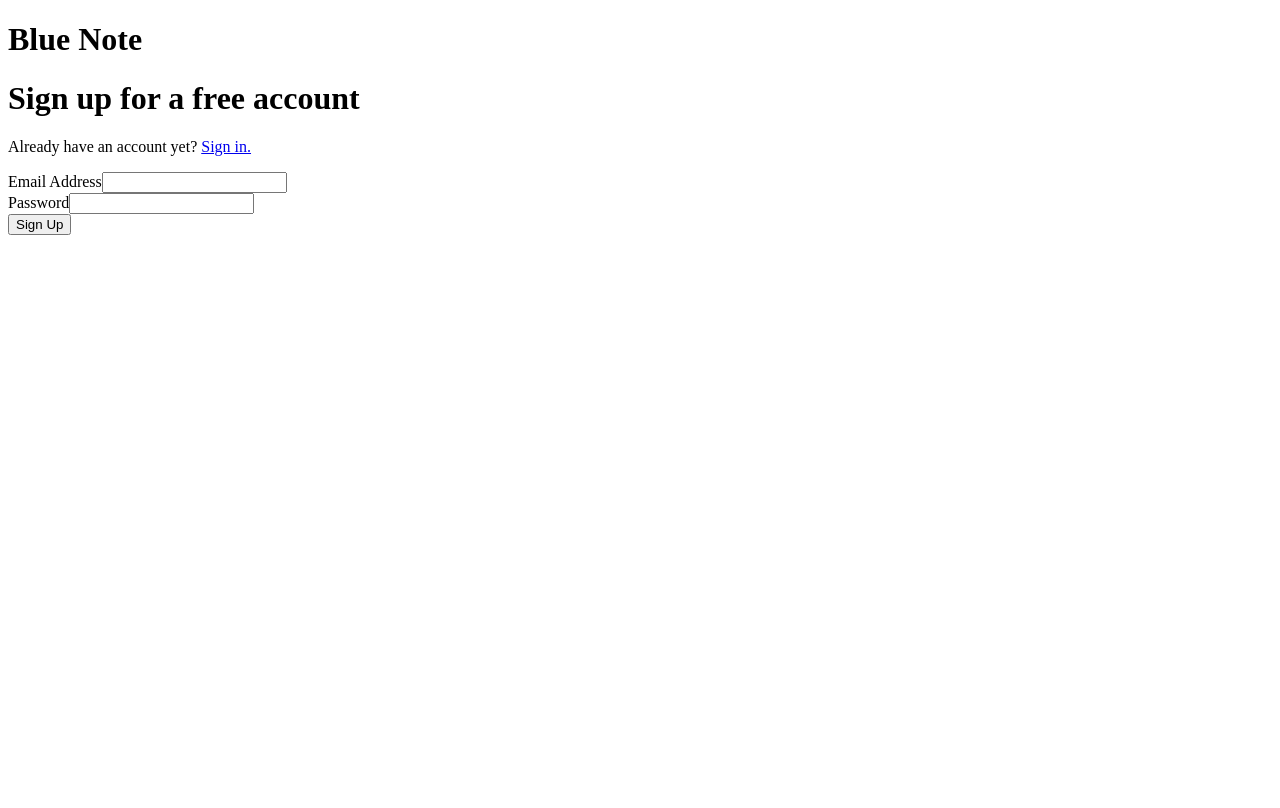
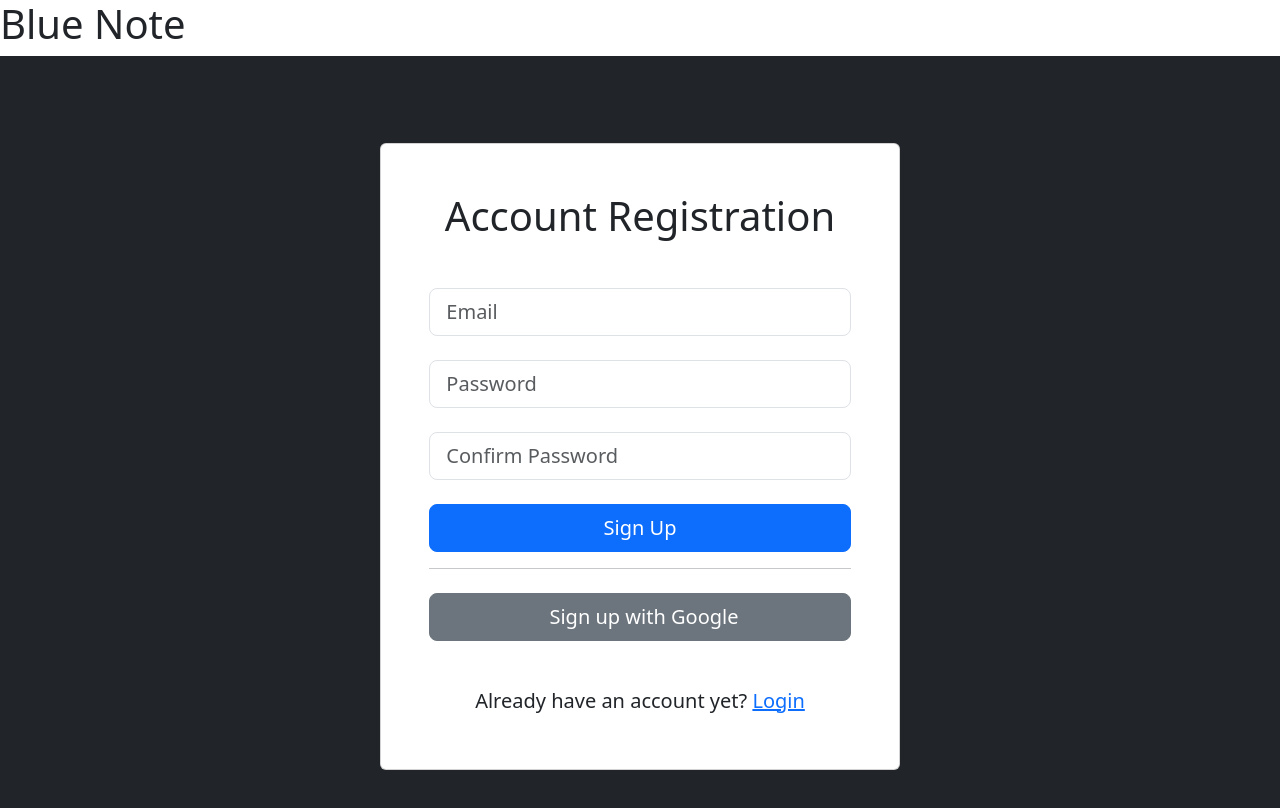
Before and after one commit to Vincent-Lin-UF/Blue-Note, a React (Create React App) app: page /signup in a window 1280 px wide. Shown: the top 808 px of the page. Built offline with nearby package versions, Linux system fonts and the light colour scheme; no server answers.

Commit message:
Sign In/Up, and Google Authenticaiton

```diff
--- a/package.json
+++ b/package.json
@@ -6,8 +6,10 @@
     "@testing-library/jest-dom": "^5.16.5",
     "@testing-library/react": "^13.4.0",
     "@testing-library/user-event": "^13.5.0",
+    "bootstrap": "^5.3.0-alpha1",
     "firebase": "^9.16.0",
     "react": "^18.2.0",
+    "react-bootstrap": "^2.7.0",
     "react-dom": "^18.2.0",
     "react-firebase-hooks": "^5.1.1",
     "react-router-dom": "^6.8.0",
--- a/src/App.js
+++ b/src/App.js
@@ -11,6 +11,7 @@ import { useCollectionData } from 'react-firebase-hooks/firestore';
 import React from 'react';
 import Signin from './components/Signin';
 import Signup from './components/Signup';
+import ResetPassword from './components/PassReset'
 import Account from './components/Account';
 import { Route, Routes } from 'react-router-dom';
 import { AuthContextProvider } from './context/AuthContext';
@@ -26,6 +27,7 @@ function App() {
         <Routes>
           <Route path='/' element={<Signin />} />
           <Route path='/signup' element={<Signup />} />
+          <Route path='/passwordreset' element={<ResetPassword />}/>
           <Route
             path='/account'
             element={
--- a/src/components/Account.jsx
+++ b/src/components/Account.jsx
@@ -3,7 +3,9 @@ import { useNavigate } from 'react-router-dom';
 import { UserAuth } from '../context/AuthContext';
 import { getFirestore } from 'firebase/firestore'
 import { collection, addDoc } from 'firebase/firestore';
-import { app } from '../firebase'
+import { app } from '../firebase';
+
+import { Button } from 'react-bootstrap';
 
 const db = getFirestore(app); // initialize cloud firestore and reference
 
@@ -39,12 +41,12 @@ const Account = () => {
       <h1>Account</h1>
       <p>User Email: {user && user.email}</p>
 
-      <button onClick={handleLogout}>
+      <Button onClick={handleLogout}>
         Logout
-      </button>
-      <button onClick={addData}>
+      </Button>
+      <Button onClick={addData}>
         add data
-      </button>
+      </Button>
 
     </div>
   );
--- a/src/components/Signin.jsx
+++ b/src/components/Signin.jsx
@@ -1,6 +1,9 @@
 import React, { useState } from 'react';
 import { Link, useNavigate } from 'react-router-dom';
 import { UserAuth } from '../context/AuthContext';
+import { getAuth, signInWithPopup, GoogleAuthProvider } from "firebase/auth";
+import Button from 'react-bootstrap/Button';
+import Form from 'react-bootstrap/Form';
 
 const Signin = () => {
   const [email, setEmail] = useState('');
@@ -8,6 +11,8 @@ const Signin = () => {
   const [error, setError] = useState('');
   const navigate = useNavigate();
   const { signIn } = UserAuth();
+  const auth = getAuth();
+  const provider = new GoogleAuthProvider();
 
   const handleSubmit = async (e) => {
     e.preventDefault();
@@ -21,31 +26,63 @@ const Signin = () => {
     }
   };
 
+  const signInWithGoogle = () => {
+    signInWithPopup(auth, provider)
+    .then((result) => {
+      navigate('/account')
+    }).catch((error) => {
+      console.log("error")
+    });
+
+  }
+
   return (
+    <section class="vh-100 bg-dark" >
+      <div class="py-5 h-100">
+        <div class="row d-flex justify-content-center align-items-center h-100">
+          <div class="col-12 col-md-8 col-lg-6 col-xl-5">
+            <div class="card shadow-2-strong rounded" >
+              <div class="card-body p-5 text-center">
                 <div>
                   <div>
-        <h1>Sign in to your account</h1>
-        <p>
+                    <h1 className="mb-5">Sign In</h1>
+                  </div>
+                  <Form onSubmit={handleSubmit}>
+                    <Form.Group className="mb-4" controlId="formBasicEmail">
+                      <Form.Control  className="form-control form-control-lg" type="email" placeholder="Email" onChange={(e) => setEmail(e.target.value)}/>
+                    </Form.Group>
+
+                    <Form.Group className="mb-4" controlId="formBasicPassword">
+                      <Form.Control className="form-control form-control-lg" type="password" placeholder="Password" onChange={(e) => setPassword(e.target.value)}/>
+                    </Form.Group>
+                    <div className="d-grid gap-2">
+                      <Button class="btn btn-primary btn-lg btn-block mb-2" size="lg"type="submit">
+                        Login
+                      </Button>
+                    </div>
+                  </Form>
+
+                  <hr></hr>
+                  <div className="d-grid gap">
+                    <Button onClick={signInWithGoogle} class="mt-2 btn btn-lg btn-block" variant="secondary" size="lg" bg= "primary" type="submit">
+                      <i class="fab fa-google me-2"></i>
+                      Sign in with Google
+                    </Button>
+                  </div>
+
+                  <h5 className="mt-5">
                     Don't have an account yet?{' '}
                     <Link to='/signup'>
                       Sign up.
                     </Link>
-        </p>
+                  </h5>
                 </div>
-      <form onSubmit={handleSubmit}>
-        <div>
-          <label>Email Address</label>
-          <input onChange={(e) => setEmail(e.target.value)} type='email' />
               </div>
-        <div>
-          <label>Password</label>
-          <input onChange={(e) => setPassword(e.target.value)} type='password' />
             </div>
-        <button>
-          Sign In
-        </button>
-      </form>
           </div>
+        </div>
+      </div>
+  </section>
   );
 };
 
--- a/src/components/Signup.jsx
+++ b/src/components/Signup.jsx
@@ -1,10 +1,13 @@
 import React, { useState } from 'react';
 import { Link, useNavigate } from 'react-router-dom';
 import { UserAuth } from '../context/AuthContext';
+import Button from 'react-bootstrap/Button';
+import Form from 'react-bootstrap/Form';
 
 const Signup = () => {
   const [email, setEmail] = useState('');
   const [password, setPassword] = useState('');
+  const [password2, setPassword2] = useState('');
   const [error, setError] = useState('')
   const { createUser } = UserAuth();
   const navigate = useNavigate()
@@ -13,8 +16,10 @@ const Signup = () => {
     e.preventDefault();
     setError('');
     try {
+      if(password === password2){
         await createUser(email, password);
         navigate('/account')
+      }
     } catch (e) {
       setError(e.message);
       console.log(e.message);
@@ -22,36 +27,56 @@ const Signup = () => {
   };
 
   return (
+    <section class="vh-100 bg-dark" >
+      <div class="py-5 h-100">
+        <div class="row d-flex justify-content-center align-items-center h-100">
+          <div class="col-12 col-md-8 col-lg-6 col-xl-5">
+            <div class="card shadow-2-strong rounded" >
+              <div class="card-body p-5 text-center">
                 <div>
                   <div>
-        <h1 >Sign up for a free account</h1>
-        <p>
+                    <h1 className="mb-5">Account Registration</h1>
+                  </div>
+                  <Form onSubmit={handleSubmit}>
+                    <Form.Group className="mb-4" controlId="formBasicEmail">
+                      <Form.Control  className="form-control form-control-lg" type="email" placeholder="Email" onChange={(e) => setEmail(e.target.value)}/>
+                    </Form.Group>
+
+                    <Form.Group className="mb-4" controlId="formBasicPassword">
+                      <Form.Control className="form-control form-control-lg" type="password" placeholder="Password" onChange={(e) => setPassword(e.target.value)}/>
+                    </Form.Group>
+
+                    <Form.Group className="mb-4" controlId="formBasicPassword">
+                      <Form.Control className="form-control form-control-lg" type="password" placeholder="Confirm Password" onChange={(e) => setPassword2(e.target.value)}/>
+                    </Form.Group>
+
+                    <div className="d-grid gap-2">
+                      <Button class="btn btn-primary btn-lg btn-block mb-2" size="lg"type="submit">
+                        Sign Up
+                      </Button>
+                    </div>
+                  </Form>
+
+                  <hr></hr>
+                  <div className="d-grid gap">
+                    <button class="mt-2 btn btn-lg btn-block btn-secondary" size="lg" bg= "primary" type="submit">
+                      <i class="fab fa-google me-2"></i>
+                      Sign up with Google
+                    </button>
+                  </div>
+                  <h5 className="mt-5">
                     Already have an account yet?{' '}
                     <Link to='/'>
-            Sign in.
+                      Login
                     </Link>
-        </p>
+                  </h5>
                 </div>
-      <form onSubmit={handleSubmit}>
-        <div>
-          <label>Email Address</label>
-          <input
-            onChange={(e) => setEmail(e.target.value)}
-            type='email'
-          />
               </div>
-        <div>
-          <label>Password</label>
-          <input
-            onChange={(e) => setPassword(e.target.value)}
-            type='password'
-          />
             </div>
-        <button>
-          Sign Up
-        </button>
-      </form>
           </div>
+        </div>
+      </div>
+  </section>
   );
 };
 
--- a/src/index.js
+++ b/src/index.js
@@ -2,6 +2,7 @@ import React from 'react';
 import ReactDOM from 'react-dom/client';
 import App from './App';
 import { BrowserRouter } from 'react-router-dom';
+import 'bootstrap/dist/css/bootstrap.min.css';
 
 const root = ReactDOM.createRoot(document.getElementById('root'));
 root.render(
```
Also changed, not shown: 1 other file (tests, documents, lock files or other folders). Lines whose indentation alone changed are shown as unchanged.
